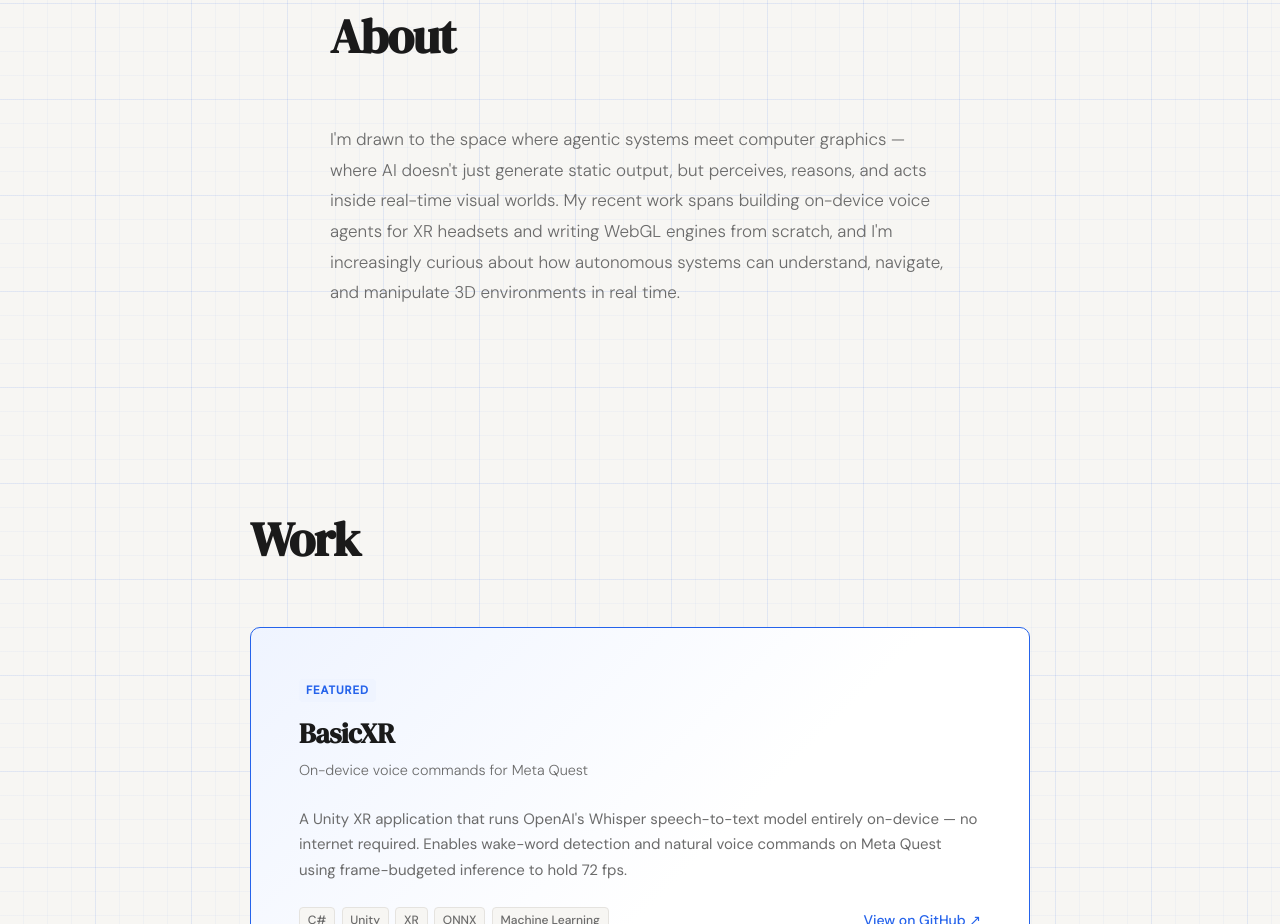
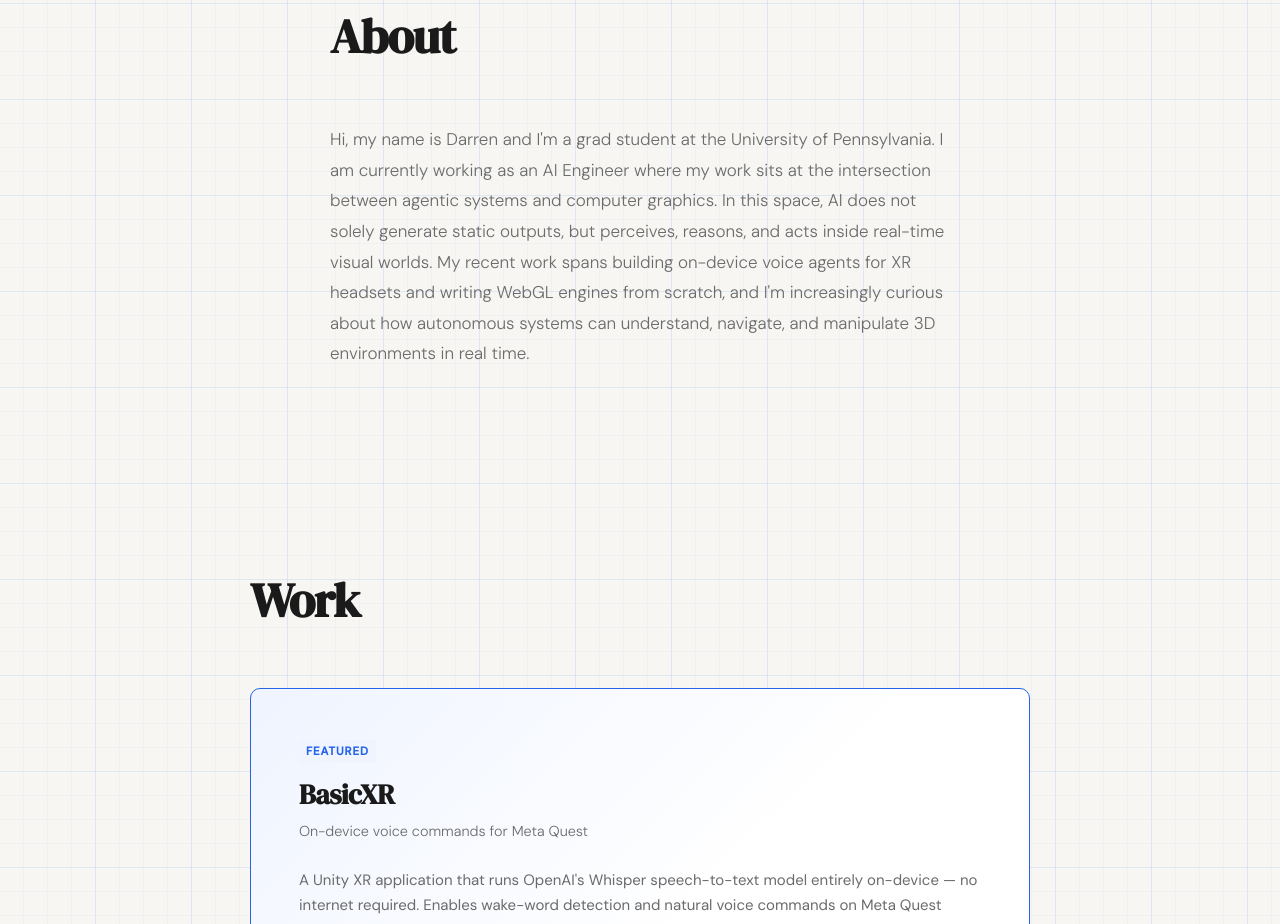
Before and after one commit to darrenkim247/darrenkim247.github.io, a React (Vite) app: page / in a window 1280 px wide. Shown: the part 860-1784 px from the top of the page. Built offline with nearby package versions, Linux system fonts and the light colour scheme.

Commit message:
Update App.jsx

```diff
--- a/src/App.jsx
+++ b/src/App.jsx
@@ -96,8 +96,11 @@ function About() {
       <div className="section-inner about-inner">
         <h2 className="section-heading">About</h2>
         <p className="about-text">
-          I'm drawn to the space where agentic systems meet computer
-          graphics — where AI doesn't just generate static output, but
+          Hi, my name is Darren and I'm a grad student at the
+          University of Pennsylvania. I am currently working as an
+          AI Engineer where my work sits at the intersection between
+          agentic systems and computer graphics. In this space, AI does
+          not solely generate static outputs, but
           perceives, reasons, and acts inside real-time visual worlds. My
           recent work spans building on-device voice agents for XR headsets
           and writing WebGL engines from scratch, and I'm increasingly
```
